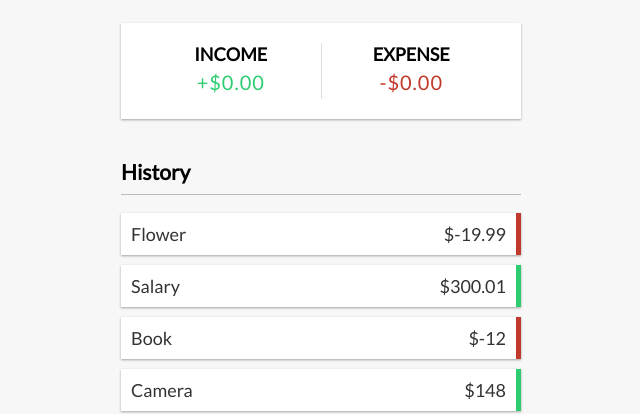
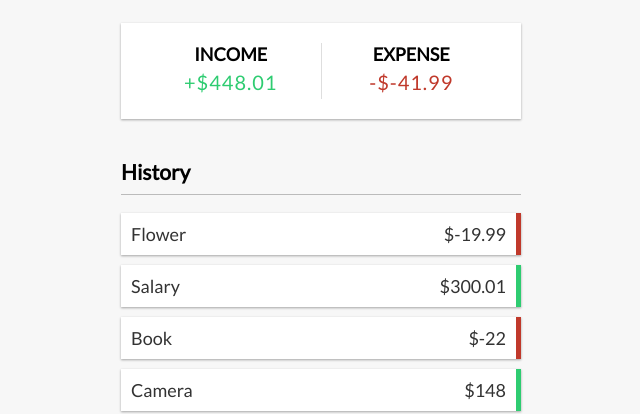
Before and after one commit to Udayanga1/vue-expense-tracker, a Vue app in the folder vue-expense-tracker/: page / in a window 1280 px wide. Shown: the part 148-562 px from the top of the page, without its empty margins (319-959 px from the left). Built offline with nearby package versions, Linux system fonts and the light colour scheme.

Commit message:
Implement income and expenses functionality

```diff
--- a/vue-expense-tracker/src/App.vue
+++ b/vue-expense-tracker/src/App.vue
@@ -2,7 +2,7 @@
 	<Header />
 	<div class="container">
 		<Balance :total="total" />
-		<IncomeExpenses />
+		<IncomeExpenses :income="income" :expenses="expenses" />
 		<TransactionList :transactions="transactions" />
 		<AddTransaction />
 	</div>
@@ -20,14 +20,31 @@
 const transactions = ref([
 	{ id: 1, text: "Flower", amount: -19.99 },
 	{ id: 2, text: "Salary", amount: 300.01 },
-	{ id: 3, text: "Book", amount: -12 },
+	{ id: 3, text: "Book", amount: -22 },
 	{ id: 4, text: "Camera", amount: 148 },
 ])
 
+// Get total
 const total = computed(() => {
 	return transactions.value.reduce(
 		(acc, transaction) => acc + transaction.amount,
 		0
 	)
 })
+
+// Get income
+const income = computed(() => {
+	return transactions.value
+		.filter((transaction) => transaction.amount > 0)
+		.reduce((acc, transaction) => acc + transaction.amount, 0)
+		.toFixed(2)
+})
+
+// Get expenses
+const expenses = computed(() => {
+	return transactions.value
+		.filter((transaction) => transaction.amount < 0)
+		.reduce((acc, transaction) => acc + transaction.amount, 0)
+		.toFixed(2)
+})
 </script>
--- a/vue-expense-tracker/src/components/IncomeExpenses.vue
+++ b/vue-expense-tracker/src/components/IncomeExpenses.vue
@@ -2,11 +2,26 @@
 	<div class="inc-exp-container">
 		<div>
 			<h4>Income</h4>
-			<p id="money-plus" class="money plus">+$0.00</p>
+			<p id="money-plus" class="money plus">+${{ income }}</p>
 		</div>
 		<div>
 			<h4>Expense</h4>
-			<p id="money-minus" class="money minus">-$0.00</p>
+			<p id="money-minus" class="money minus">-${{ expenses }}</p>
 		</div>
 	</div>
 </template>
+
+<script setup>
+import { defineProps } from "vue"
+
+const props = defineProps({
+	income: {
+		type: Number,
+		required: true,
+	},
+	expenses: {
+		type: Number,
+		required: true,
+	},
+})
+</script>
```
